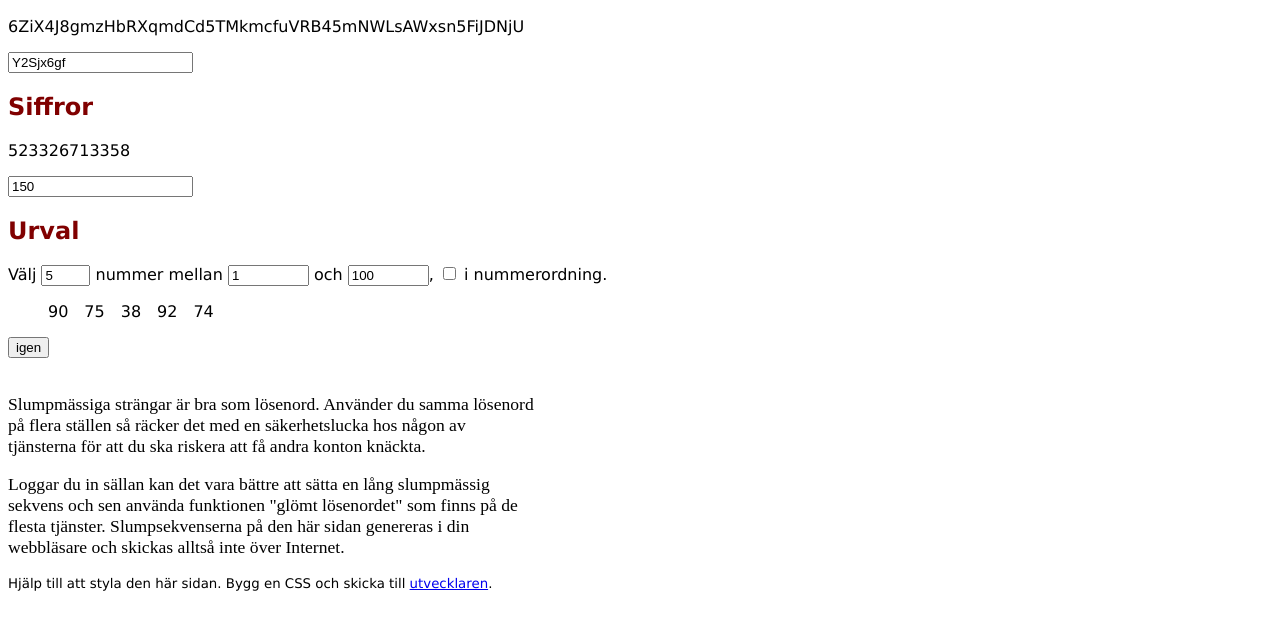
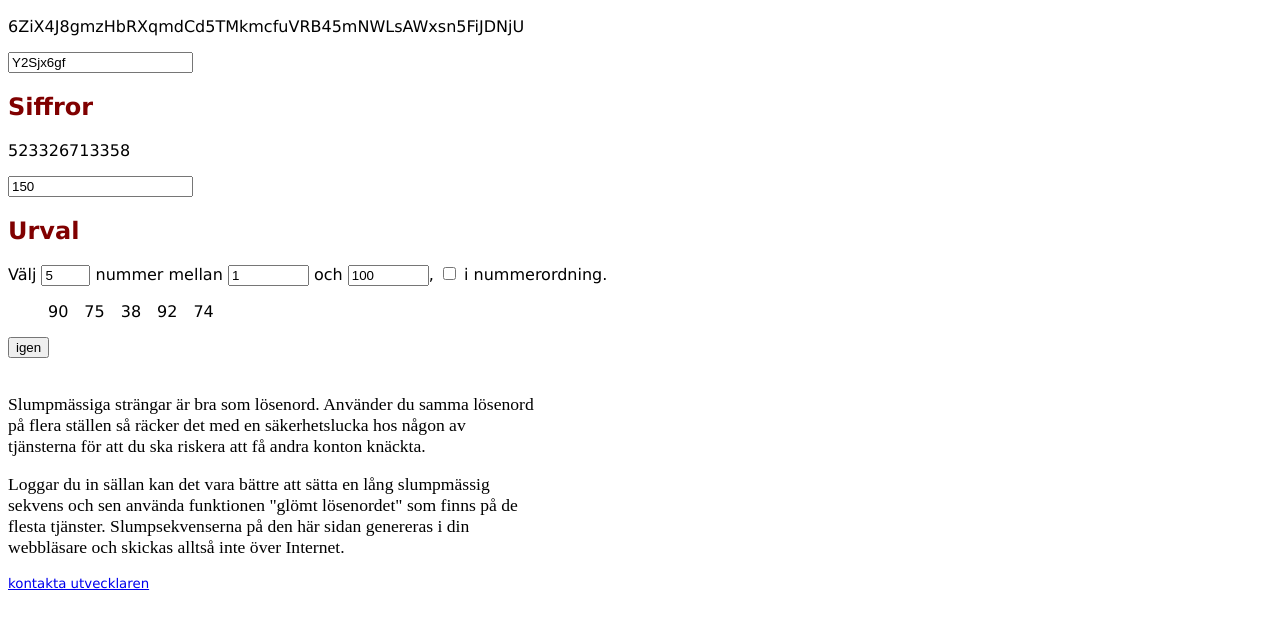
Before and after one commit to Reposoft/slump.nu, a plain HTML site: page index.html in a window 1280 px wide. Shown: the part 112-742 px from the top of the page. Drawn offline with Linux system fonts and the light colour scheme.

Commit message:
Who would do that?

```diff
--- a/index.html
+++ b/index.html
@@ -57,8 +57,7 @@ Slumpsekvenserna på den här sidan genereras i din webbläsare och skickas allt
 </div>
 
 <div id="footer">
-<p><small>Hjälp till att styla den här sidan.
-Bygg en CSS och skicka till <a class="mailto" href="#mail to info at this domain">utvecklaren</a>.</small></p>
+<p><small><a class="mailto" href="#mail to info at this domain">kontakta utvecklaren</a></small></p>
 </div>
 
 </body>
```
